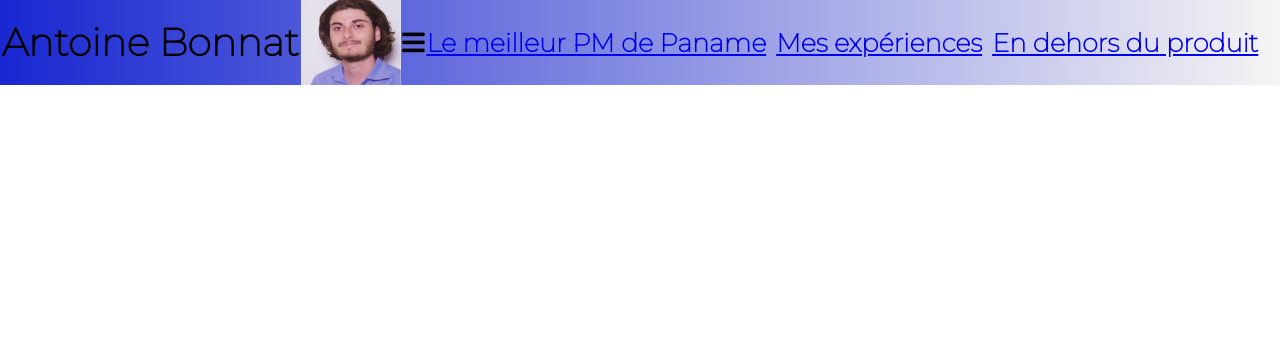
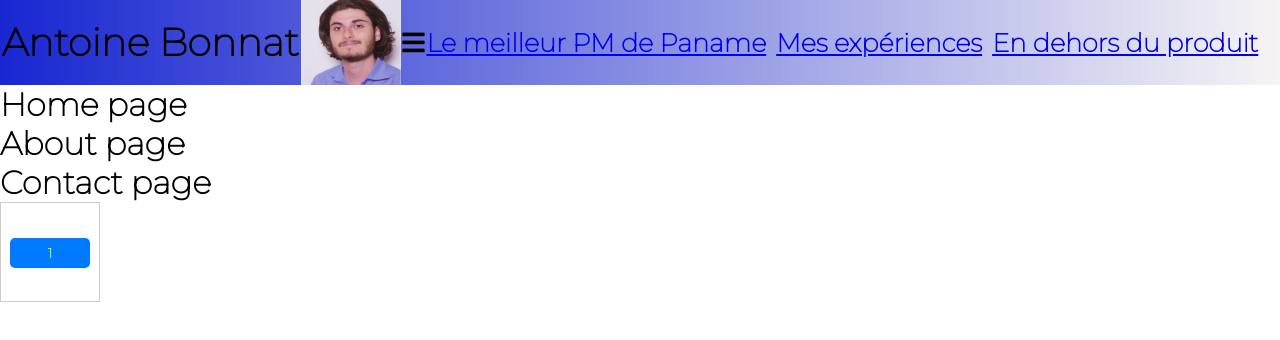
Before and after one commit to YungAntonov/PFS, a React (Create React App) app: page / in a window 1280 px wide. Shown: the top 340 px of the page. Built offline with nearby package versions, Linux system fonts and the light colour scheme.

Commit message:
ziouximus

```diff
--- a/package.json
+++ b/package.json
@@ -12,6 +12,7 @@
     "react": "^18.2.0",
     "react-clock": "^3.1.0",
     "react-dom": "^18.2.0",
+    "react-router-dom": "^6.10.0",
     "react-scripts": "^5.0.1",
     "web-vitals": "^2.1.4"
   },
--- a/src/App.js
+++ b/src/App.js
@@ -1,14 +1,25 @@
-import React from 'react';
+import React, { useState } from 'react';
+import Button from './components/Navbar/Button';
 import Navbar from './components/Navbar/Navbar';
 import './App.css';
 
+function App() {
+  const [active, setActive] = useState('home'); // Etat pour stocker l'onglet actif
 
-function App() {
+  const handleClick = (tab) => { // Fonction pour gérer le clic sur un onglet
+    setActive(tab);
+  };
+
   return (
     <div className='app'>
-    <Navbar />
+        <Navbar active={active} handleClick={handleClick} />
+            <h1>Home page</h1>
+            <h1>About page</h1>
+            <h1>Contact page</h1>
+            <Button/>
+    </div>
 
-    </div>
+
   );
 }
 
--- /dev/null
+++ b/src/components/Navbar/Button.css
@@ -0,0 +1,25 @@
+.box {
+    width: 100px;
+    height: 100px;
+    border: 1px solid #ccc;
+    display: flex;
+    justify-content: center;
+    align-items: center;
+  }
+
+  .button {
+    width: 80px;
+    height: 30px;
+    background-color: #007bff;
+    color: #fff;
+    border: none;
+    border-radius: 5px;
+    cursor: pointer;
+    margin: auto;
+    margin-top: 35px;
+    text-align: center;
+  }
+
+  .number {
+    display: block;
+  }
--- /dev/null
+++ b/src/components/Navbar/Button.js
@@ -0,0 +1,20 @@
+import React, { useState } from "react";
+import "./Button.css";
+
+const Button = () => {
+  const [number, setNumber] = useState(1);
+
+  const handleClick = () => {
+    setNumber(number + 2);
+  };
+
+  return (
+    <div className="box">
+      <button className="button" onClick={handleClick}>
+        <span className="number">{number}</span>
+      </button>
+    </div>
+  );
+};
+
+export default Button;
```
Also changed, not shown: src/components/Button.css (deleted), src/components/Button.js (deleted), 1 other file (tests, documents, lock files or other folders).
